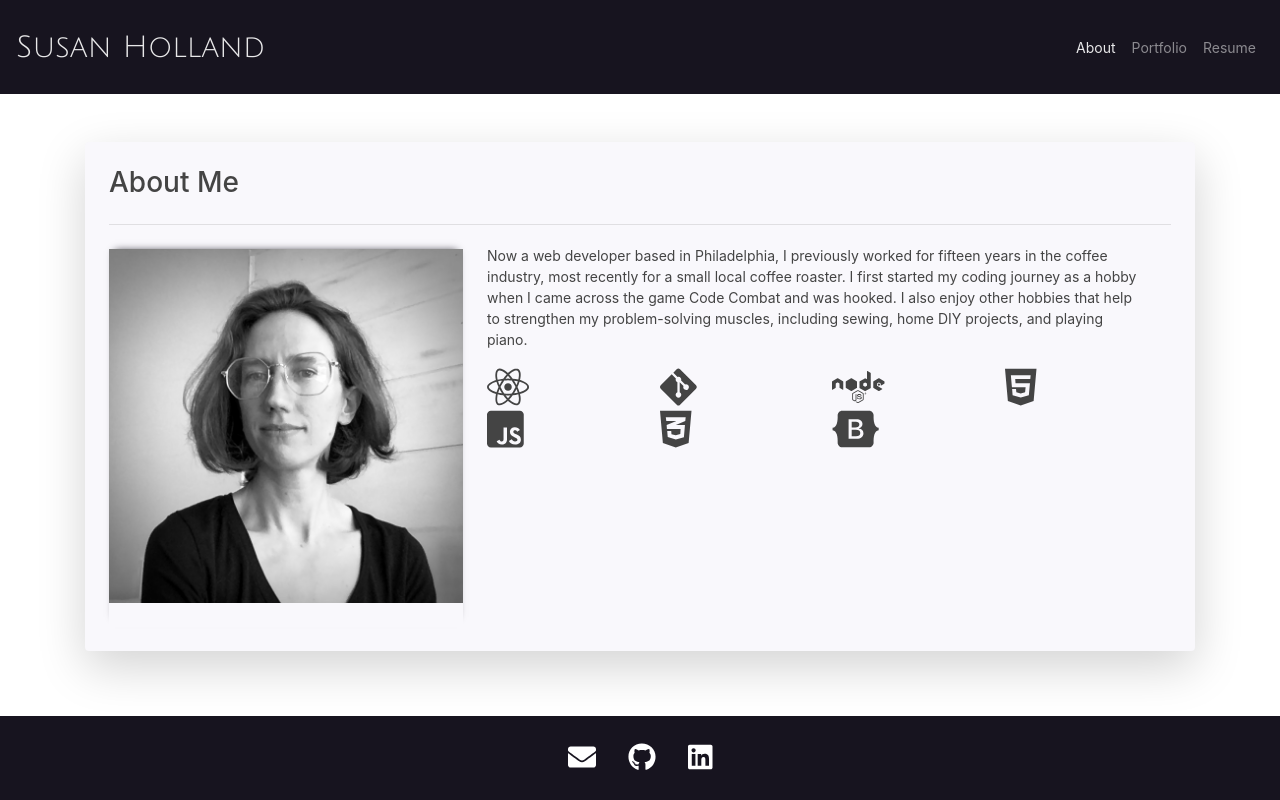
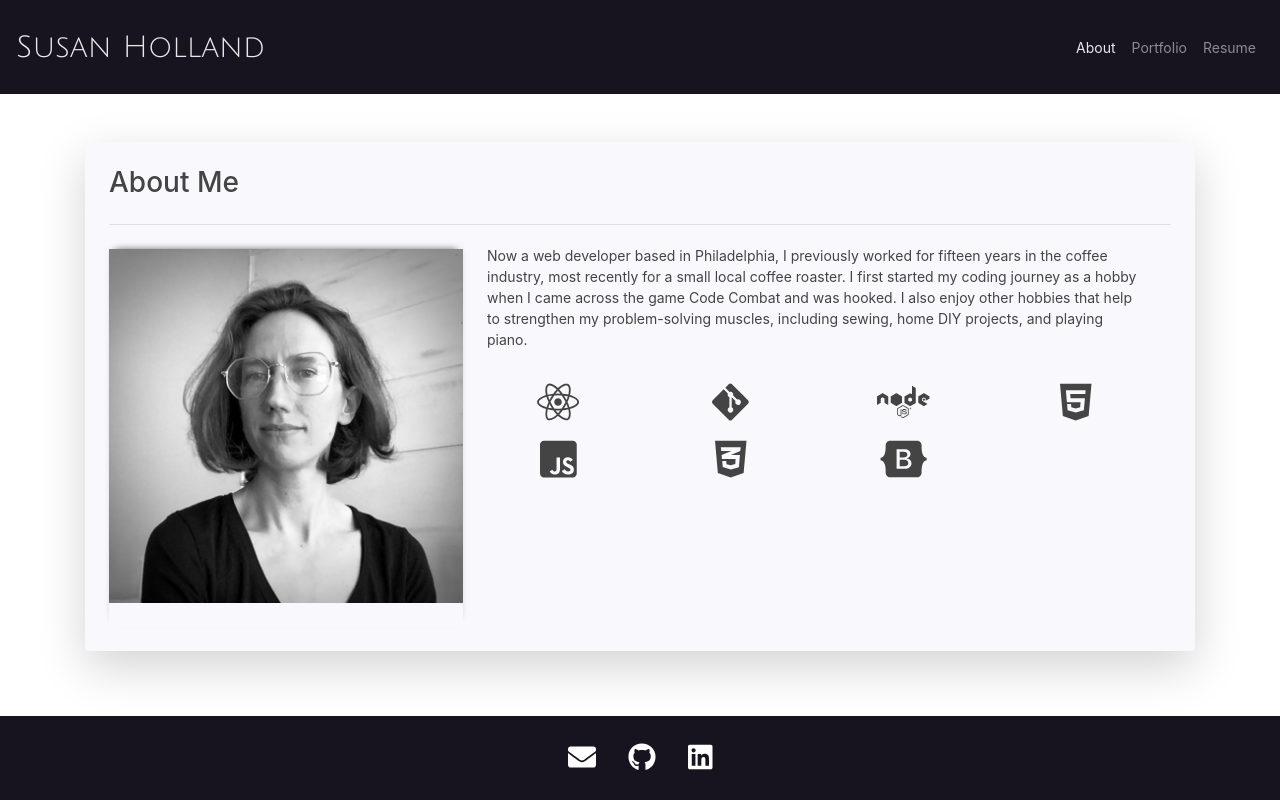
Before and after one commit to SEGH/SEGHPortfolio, a React (Create React App) app: page / in a window 1280 px wide. Built offline with nearby package versions, Linux system fonts and the light colour scheme; a web font is replaced by a local one.

Commit message:
Added alignment and padding to skillIcon columns

```diff
--- a/src/assets/style.css
+++ b/src/assets/style.css
@@ -22,6 +22,11 @@ body {
     font-weight: 300;
 }
 
+#skillIcons .col-md-3, #skillIcons .col-xs-4 {
+    text-align: center;
+    padding-top: 15px;
+}
+
 .card-footer {
     box-shadow: inset 0 0 20px #cd880f, 0 5px 8px -6px #17141F, 0 -4px 5px -6px #17141F;
 }
```
